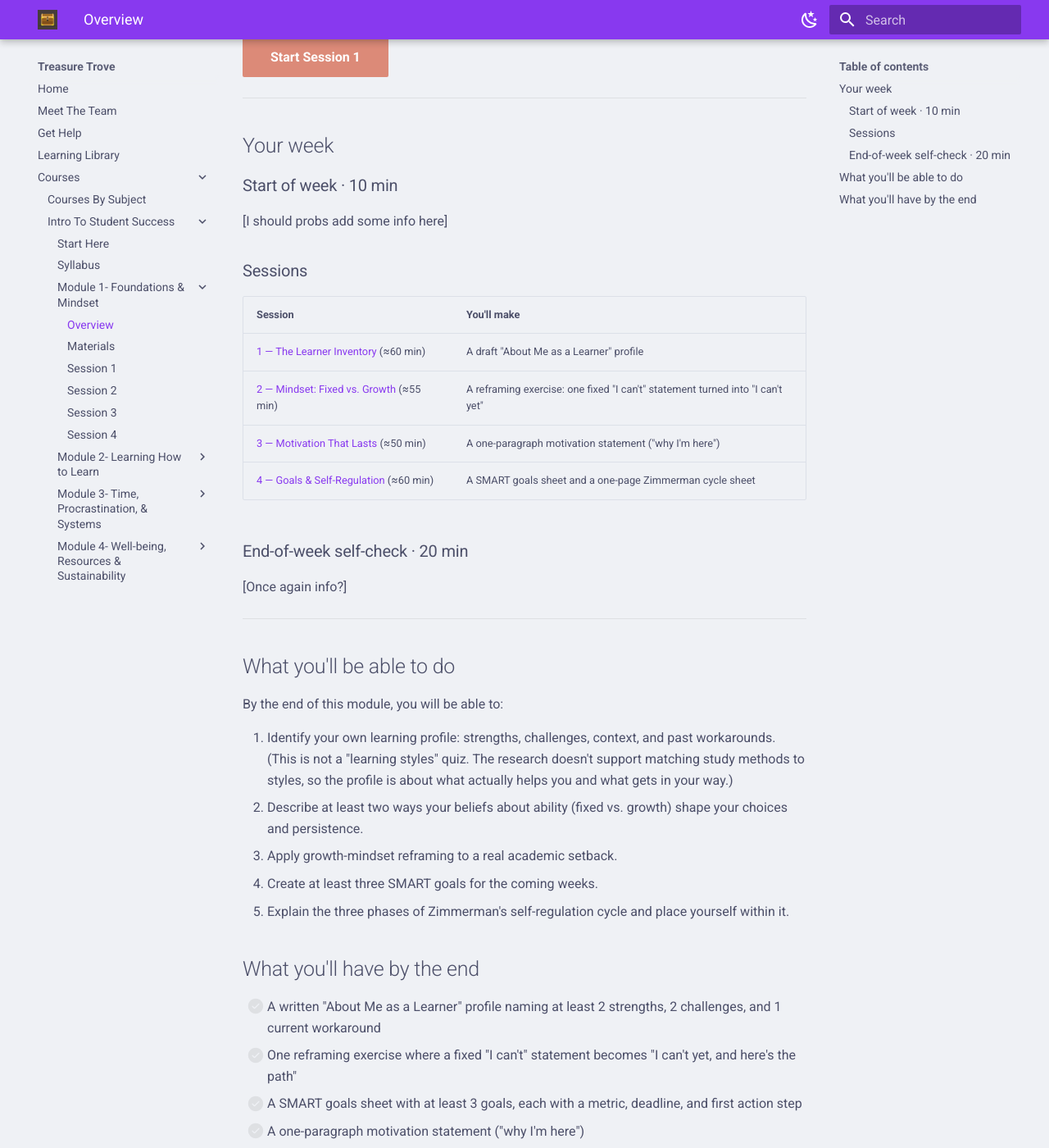
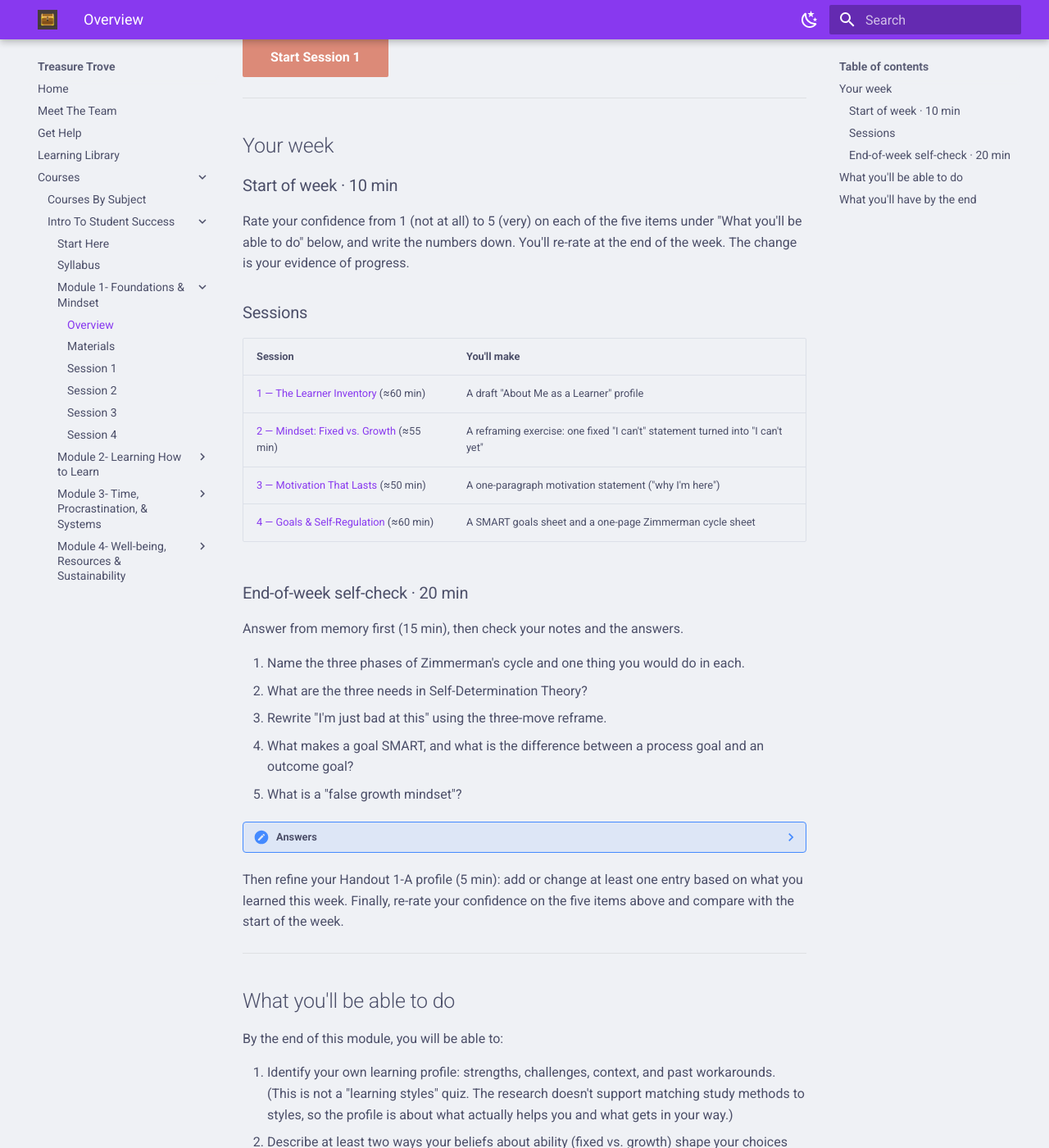
Before and after one commit to truly-tranquil/treasure-trove, an MkDocs documentation site: the page built from docs/courses/intro-to-student-success/module-1/index.md, in a window 1280 px wide and 1400 px high, scrolled down 311 px. Shown: the whole window at 82% size. Built offline with MkDocs 1.6.1 and Material for MkDocs 9.7.7, drawn with Linux system fonts in a browser that asks for light colours.

Commit message:
i actually added the pages for the modules

```diff
--- a/docs/courses/intro-to-student-success/module-1/index.md
+++ b/docs/courses/intro-to-student-success/module-1/index.md
@@ -14,9 +14,7 @@ Before technique, identity. You can't regulate learning you haven't examined, so
 
 ### Start of week · 10 min
 
-
-
-[I should probs add some info here]
+Rate your confidence from 1 (not at all) to 5 (very) on each of the five items under "What you'll be able to do" below, and write the numbers down. You'll re-rate at the end of the week. The change is your evidence of progress.
 
 ### Sessions
 
@@ -29,7 +27,23 @@ Before technique, identity. You can't regulate learning you haven't examined, so
 
 ### End-of-week self-check · 20 min
 
-[Once again info?]
+Answer from memory first (15 min), then check your notes and the answers.
+
+1. Name the three phases of Zimmerman's cycle and one thing you would do in each.
+2. What are the three needs in Self-Determination Theory?
+3. Rewrite "I'm just bad at this" using the three-move reframe.
+4. What makes a goal SMART, and what is the difference between a process goal and an outcome goal?
+5. What is a "false growth mindset"?
+
+??? note "Answers"
+
+    1. Forethought: plan and anticipate obstacles. Performance: do it and monitor. Self-reflection: compare to the goal and adjust.
+    2. Autonomy, competence, relatedness.
+    3. Add "yet," name a next step, connect to a resource.
+    4. Specific, Measurable, Achievable, Relevant, Time-bound. A process goal is the behavior you'll do, and an outcome goal is the result you want.
+    5. Using growth-mindset language without changing what you do.
+
+Then refine your Handout 1-A profile (5 min): add or change at least one entry based on what you learned this week. Finally, re-rate your confidence on the five items above and compare with the start of the week.
 
 ---
 
```
Also changed, not shown: docs/courses/intro-to-student-success/module-2/index.md (added), docs/courses/intro-to-student-success/module-2/materials.md (added), docs/courses/intro-to-student-success/module-2/session-1.md (added), docs/courses/intro-to-student-success/module-2/session-2.md (added), docs/courses/intro-to-student-success/module-2/session-3.md (added), docs/courses/intro-to-student-success/module-2/session-4.md (added), docs/courses/intro-to-student-success/module-3/index.md (added), docs/courses/intro-to-student-success/module-3/materials.md (added), docs/courses/intro-to-student-success/module-3/session-1.md (added), docs/courses/intro-to-student-success/module-3/session-2.md (added), docs/courses/intro-to-student-success/module-3/session-3.md (added), docs/courses/intro-to-student-success/module-3/session-4.md (added), docs/courses/intro-to-student-success/module-4/index.md (added), docs/courses/intro-to-student-success/module-4/materials.md (added), 4 more files.
